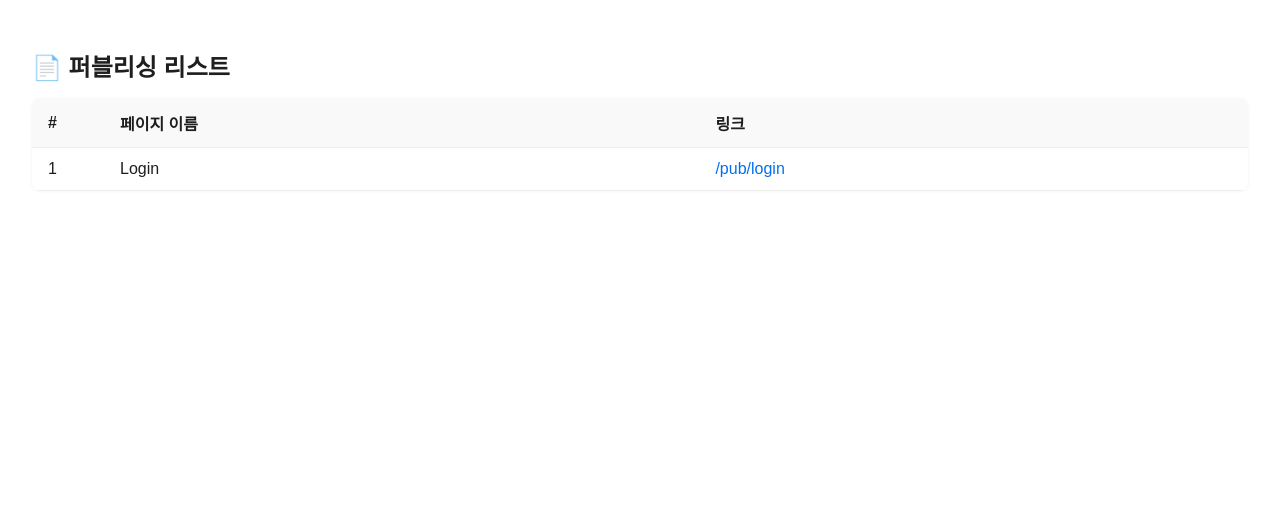
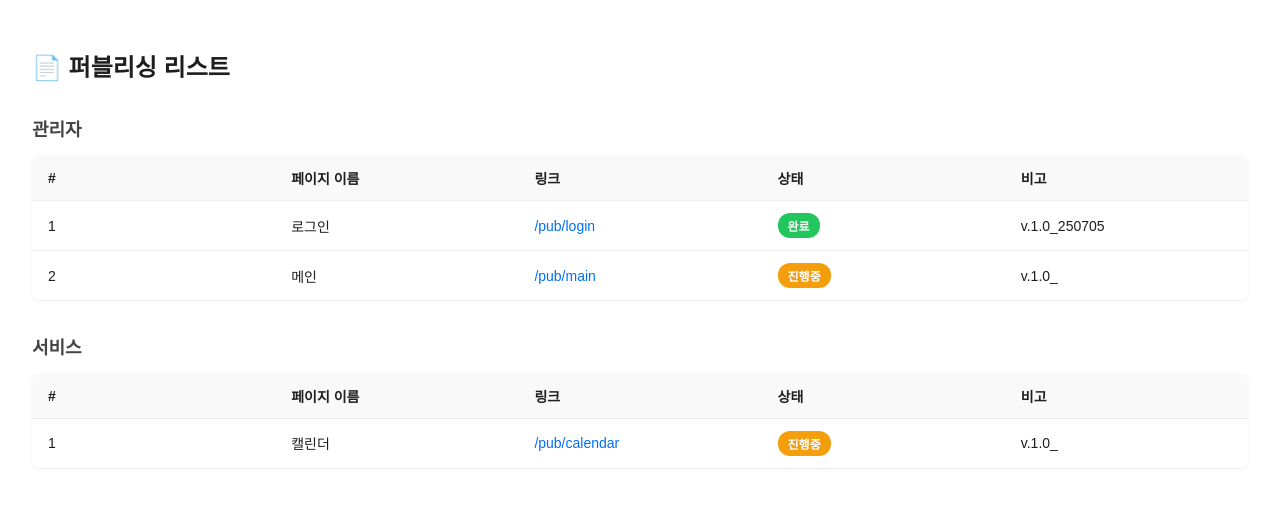
Before and after one commit to byzip-v2/byzip-frontend-v2, a Next.js app: page /pub in a window 1280 px wide. Shown: the top 508 px of the page. Built offline with nearby package versions, Linux system fonts and the light colour scheme.

Commit message:
edit: 퍼블 리스트 수정

```diff
--- a/src/app/pub/page.tsx
+++ b/src/app/pub/page.tsx
@@ -1,26 +1,42 @@
 import Link from 'next/link';
 import styles from '@/styles/pages/pubList.module.scss';
 
-const pubPages = [
-    {name: 'Login', path: '/pub/login'},
-    // { name: 'Signup', path: '/pub/signup' },
-    // { name: 'Dashboard', path: '/pub/dashboard' },
+const pubSections = [
+    {
+        category: '관리자',
+        items: [
+            {name: '로그인', path: '/pub/login', note: 'v.1.0_250705', status: '완료'},
+            {name: '메인', path: '/pub/main', note: 'v.1.0_', status: '진행중'},
+        ],
+    },
+    {
+        category: '서비스',
+        items: [
+            {name: '캘린더', path: '/pub/calendar', note: 'v.1.0_', status: '진행중'},
+        ],
+    },
 ];
+
 
 export default function PubListPage() {
     return (
         <div className={styles.container}>
             <h1 className={styles.title}>📄 퍼블리싱 리스트</h1>
+            {pubSections.map((section, sectionIdx) => (
+                <div key={section.category}>
+                    <h2 className={styles.category}>{section.category}</h2>
                     <table className={styles.table}>
                         <thead>
                         <tr>
                             <th>#</th>
                             <th>페이지 이름</th>
                             <th>링크</th>
+                            <th>상태</th>
+                            <th>비고</th>
                         </tr>
                         </thead>
                         <tbody>
-                {pubPages.map((page, i) => (
+                        {section.items.map((page, i) => (
                             <tr key={page.path}>
                                 <td>{i + 1}</td>
                                 <td>{page.name}</td>
@@ -29,10 +45,27 @@ export default function PubListPage() {
                                         {page.path}
                                     </Link>
                                 </td>
+                                <td>
+                    <span
+                        className={`${styles.badge} ${
+                            page.status === '완료'
+                                ? styles.done
+                                : page.status === '진행중'
+                                    ? styles.progress
+                                    : ''
+                        }`}
+                    >
+                      {page.status}
+                    </span>
+                                </td>
+                                <td>{page.note}</td>
                             </tr>
                         ))}
                         </tbody>
                     </table>
                 </div>
+            ))}
+
+        </div>
     );
 }
--- a/src/styles/pages/pubList.module.scss
+++ b/src/styles/pages/pubList.module.scss
@@ -5,22 +5,32 @@
 
 .title {
   font-size: 24px;
-  margin-bottom: 16px;
+  margin-bottom: 24px;
+}
+
+.category {
+  margin-top: 32px;
+  font-size: 18px;
+  font-weight: bold;
+  color: #444;
 }
 
 .table {
   width: 100%;
+  table-layout: fixed;
   border-collapse: collapse;
   background-color: #fff;
   box-shadow: 0 0 4px rgba(0, 0, 0, 0.05);
   border-radius: 8px;
   overflow: hidden;
+  margin-top: 12px;
 
   th,
   td {
     padding: 12px 16px;
     border-bottom: 1px solid #eee;
     text-align: left;
+    font-size: 14px;
   }
 
   th {
@@ -45,3 +55,21 @@
     text-decoration: underline;
   }
 }
+
+.badge {
+  display: inline-block;
+  padding: 4px 10px;
+  border-radius: 12px;
+  font-size: 12px;
+  font-weight: 600;
+  color: white;
+  text-align: center;
+
+  &.done {
+    background-color: #22c55e; // 초록
+  }
+
+  &.progress {
+    background-color: #f59e0b; // 주황
+  }
+}
```
Lines whose indentation alone changed are shown as unchanged.
